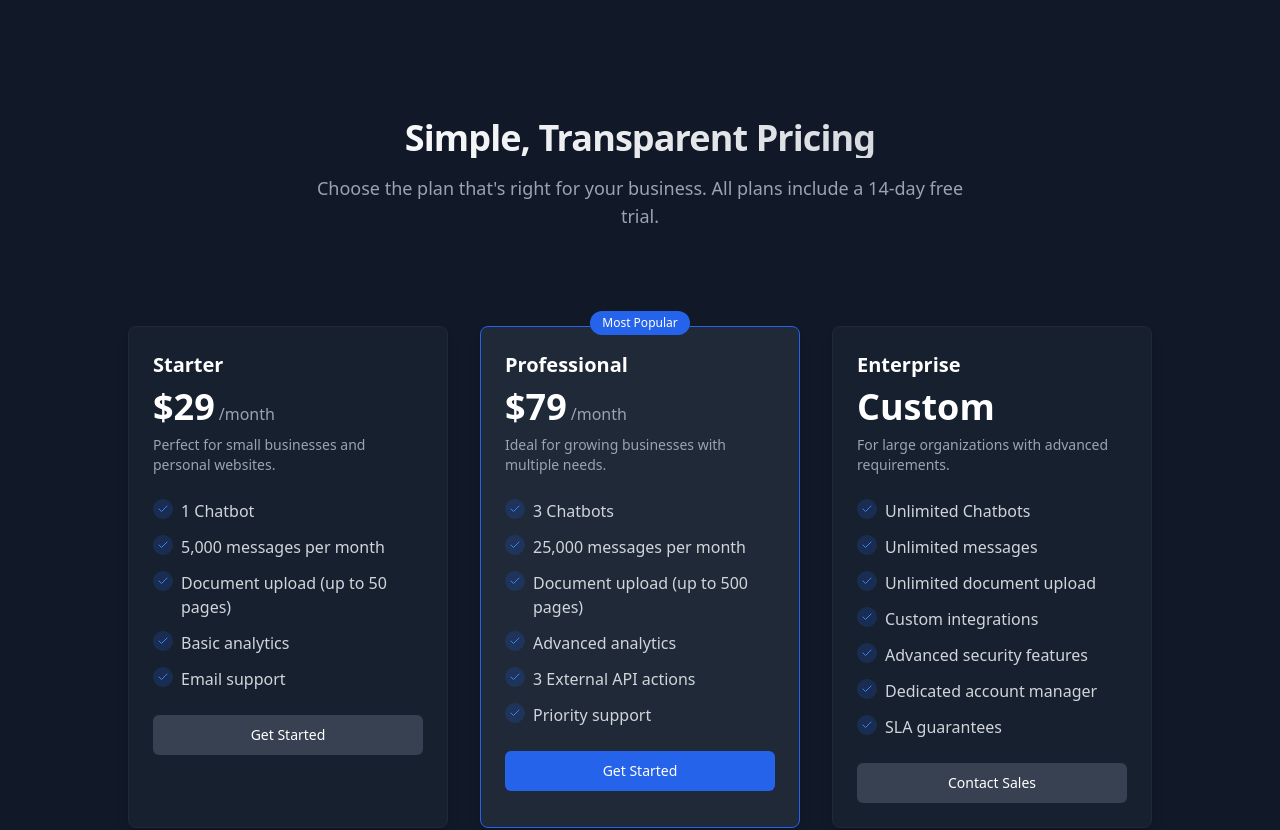
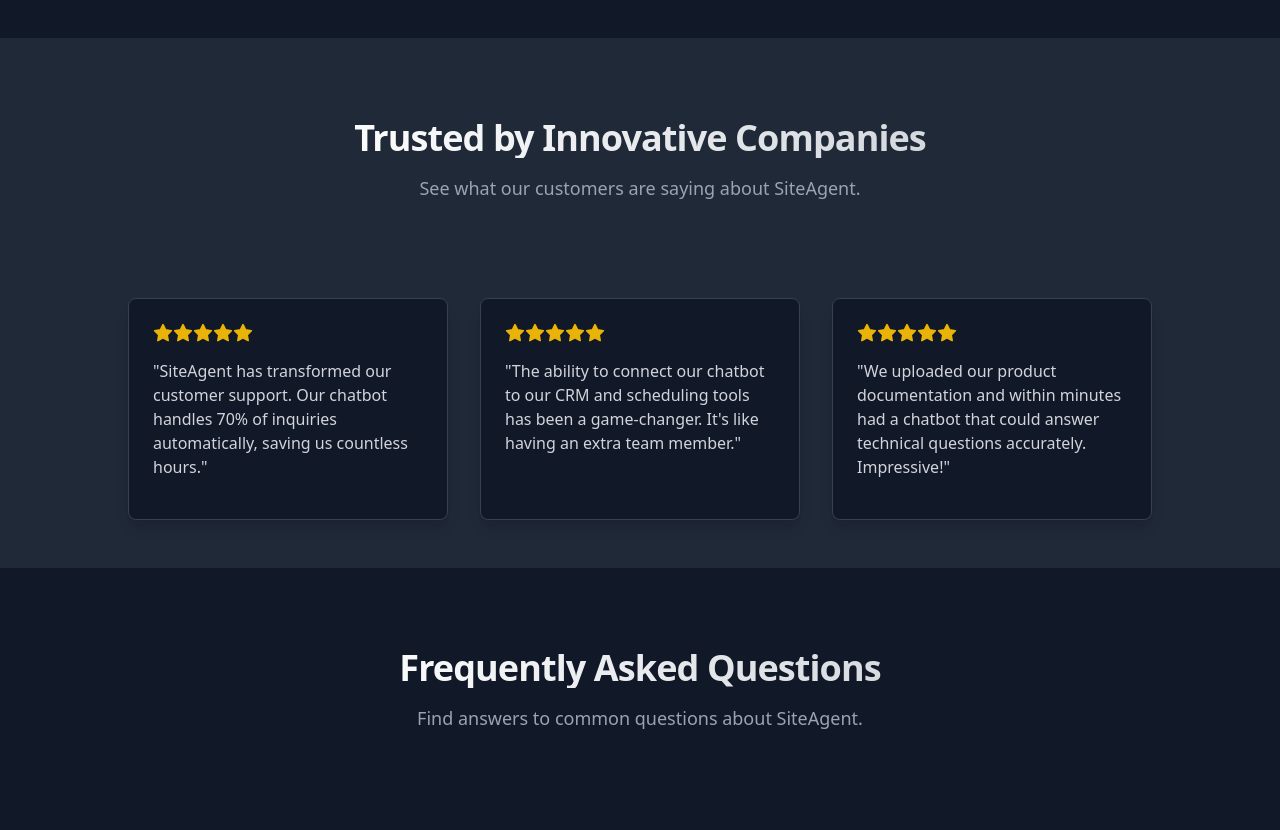
Before and after one commit to Icannotcodelol/siteagent, a Next.js app: page / in a window 1280 px wide. Shown: the part 3582-4412 px from the top of the page. Built offline with nearby package versions, Linux system fonts and the light colour scheme; no server answers.

Commit message:
Hide pricing section and testimonial author details

```diff
--- a/src/app/landing-page-client.tsx
+++ b/src/app/landing-page-client.tsx
@@ -593,116 +593,6 @@
   );
 }
 
-// Pricing Section Component
-function PricingSection() {
-  const plans = [
-    { name: "Starter", price: "$29", description: "Perfect for small businesses and personal websites.", features: ["1 Chatbot", "5,000 messages per month", "Document upload (up to 50 pages)", "Basic analytics", "Email support"], cta: "Get Started", popular: false },
-    { name: "Professional", price: "$79", description: "Ideal for growing businesses with multiple needs.", features: ["3 Chatbots", "25,000 messages per month", "Document upload (up to 500 pages)", "Advanced analytics", "3 External API actions", "Priority support"], cta: "Get Started", popular: true },
-    { name: "Enterprise", price: "Custom", description: "For large organizations with advanced requirements.", features: ["Unlimited Chatbots", "Unlimited messages", "Unlimited document upload", "Custom integrations", "Advanced security features", "Dedicated account manager", "SLA guarantees"], cta: "Contact Sales", popular: false },
-  ];
-
-  const sectionRef = useRef<HTMLElement>(null);
-  const cardsRef = useRef<(HTMLDivElement | null)[]>([]);
-
-  useEffect(() => {
-    const observer = new IntersectionObserver(
-      (entries) => {
-        entries.forEach((entry) => {
-          if (entry.isIntersecting) {
-            cardsRef.current.forEach((card, index) => {
-              if (card) {
-                setTimeout(() => {
-                  card.classList.add("opacity-100", "translate-y-0");
-                }, index * 150);
-              }
-            });
-          }
-        });
-      },
-      { threshold: 0.1 }
-    );
-
-    if (sectionRef.current) observer.observe(sectionRef.current);
-    return () => {
-      if (sectionRef.current) observer.unobserve(sectionRef.current);
-    };
-  }, []);
-
-  return (
-    <section id="pricing" ref={sectionRef} className="bg-gray-900 py-20">
-      <div className="container mx-auto px-4 md:px-6">
-        <div className="mx-auto mb-16 max-w-2xl text-center">
-          <h2 className="bg-gradient-to-r from-white to-gray-300 bg-clip-text text-3xl font-bold tracking-tight text-transparent sm:text-4xl">
-            Simple, Transparent Pricing
-          </h2>
-          <p className="mt-4 text-lg text-gray-400">
-            Choose the plan that's right for your business. All plans include a 14-day free trial.
-          </p>
-        </div>
-        <div className="mx-auto grid max-w-5xl grid-cols-1 gap-8 md:grid-cols-3">
-          {plans.map((plan, index) => (
-            <div
-              key={index}
-              ref={(el) => { cardsRef.current[index] = el; }}
-              className={`group relative rounded-lg border opacity-0 translate-y-8 transition-all duration-500 ease-out ${
-                plan.popular ? "border-blue-600 bg-gray-800" : "border-gray-800 bg-gray-800/50"
-              } p-6 shadow-lg hover:shadow-xl hover:shadow-blue-900/5 ${
-                plan.popular ? "hover:border-blue-500" : "hover:border-gray-700"
-              }`}
-            >
-              {plan.popular && (
-                <div className="absolute -top-4 left-0 right-0 mx-auto w-fit rounded-full bg-blue-600 px-3 py-1 text-xs font-medium text-white transition-all duration-300 group-hover:bg-blue-500">
-                  Most Popular
-                </div>
-              )}
-              <div className="mb-6">
-                <h3 className="text-xl font-bold text-white transition-colors duration-300 group-hover:text-blue-400">
-                  {plan.name}
-                </h3>
-                <div className="mt-2 flex items-baseline">
-                  <span className="text-4xl font-bold text-white">{plan.price}</span>
-                  {plan.price !== "Custom" && <span className="ml-1 text-gray-400">/month</span>}
-                </div>
-                <p className="mt-2 text-sm text-gray-400 transition-colors duration-300 group-hover:text-gray-300">
-                  {plan.description}
-                </p>
-              </div>
-              <ul className="mb-6 space-y-3">
-                {plan.features.map((feature, featureIndex) => (
-                  <li key={featureIndex} className="flex items-start group/item">
-                    <span className="mr-2 flex h-5 w-5 flex-shrink-0 items-center justify-center rounded-full bg-blue-600/20 transition-all duration-300 group-hover/item:bg-blue-600/30">
-                      <Check className="h-3 w-3 text-blue-500 transition-colors duration-300 group-hover/item:text-blue-400" />
-                    </span>
-                    <span className="text-gray-300 transition-colors duration-300 group-hover/item:text-white">
-                      {feature}
-                    </span>
-                  </li>
-                ))}
-              </ul>
-              <Link href={plan.price === "Custom" ? "/contact" : "/signup"}>
-                <Button
-                  className={`group/btn relative w-full overflow-hidden ${
-                    plan.popular ? "bg-blue-600 text-white hover:bg-blue-600" : "bg-gray-700 text-white hover:bg-gray-700"
-                  }`}
-                >
-                  <span className="relative z-10 transition-transform duration-300 group-hover/btn:translate-x-1">
-                    {plan.cta}
-                  </span>
-                  <span
-                    className={`absolute inset-0 z-0 translate-y-[105%] transition-transform duration-300 group-hover/btn:translate-y-0 ${
-                      plan.popular ? "bg-blue-500" : "bg-gray-600"
-                    }`}
-                  ></span>
-                </Button>
-              </Link>
-            </div>
-          ))}
-        </div>
-      </div>
-    </section>
-  );
-}
-
 // Testimonials Section Component
 function TestimonialsSection() {
   const testimonials = [
@@ -762,12 +652,12 @@
               <blockquote className="mb-4 text-gray-300 transition-colors duration-300 group-hover:text-white">
                 "{testimonial.quote}"
               </blockquote>
-              <div className="mt-4">
+              {/* <div className="mt-4">
                 <p className="font-medium text-white">{testimonial.author}</p>
                 <p className="text-sm text-gray-400 transition-colors duration-300 group-hover:text-gray-300">
                   {testimonial.role}, {testimonial.company}
                 </p>
-              </div>
+              </div> */}
             </div>
           ))}
         </div>
@@ -974,7 +864,6 @@
         <FeaturesSection />
         <HowItWorksSection />
         <IntegrationsBar />
-        <PricingSection />
         <TestimonialsSection />
         <FaqSection />
         <CtaSection />
```
